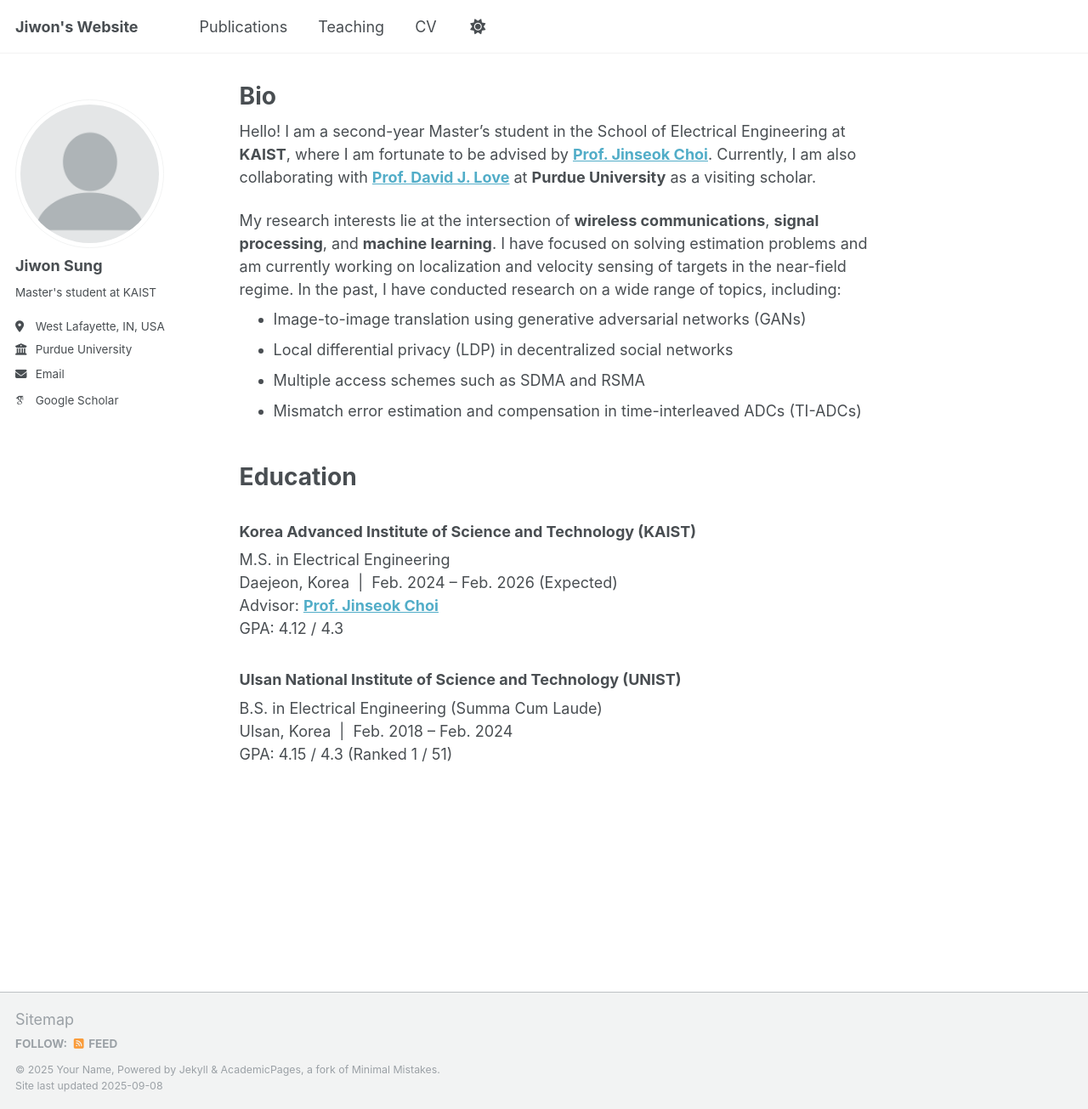
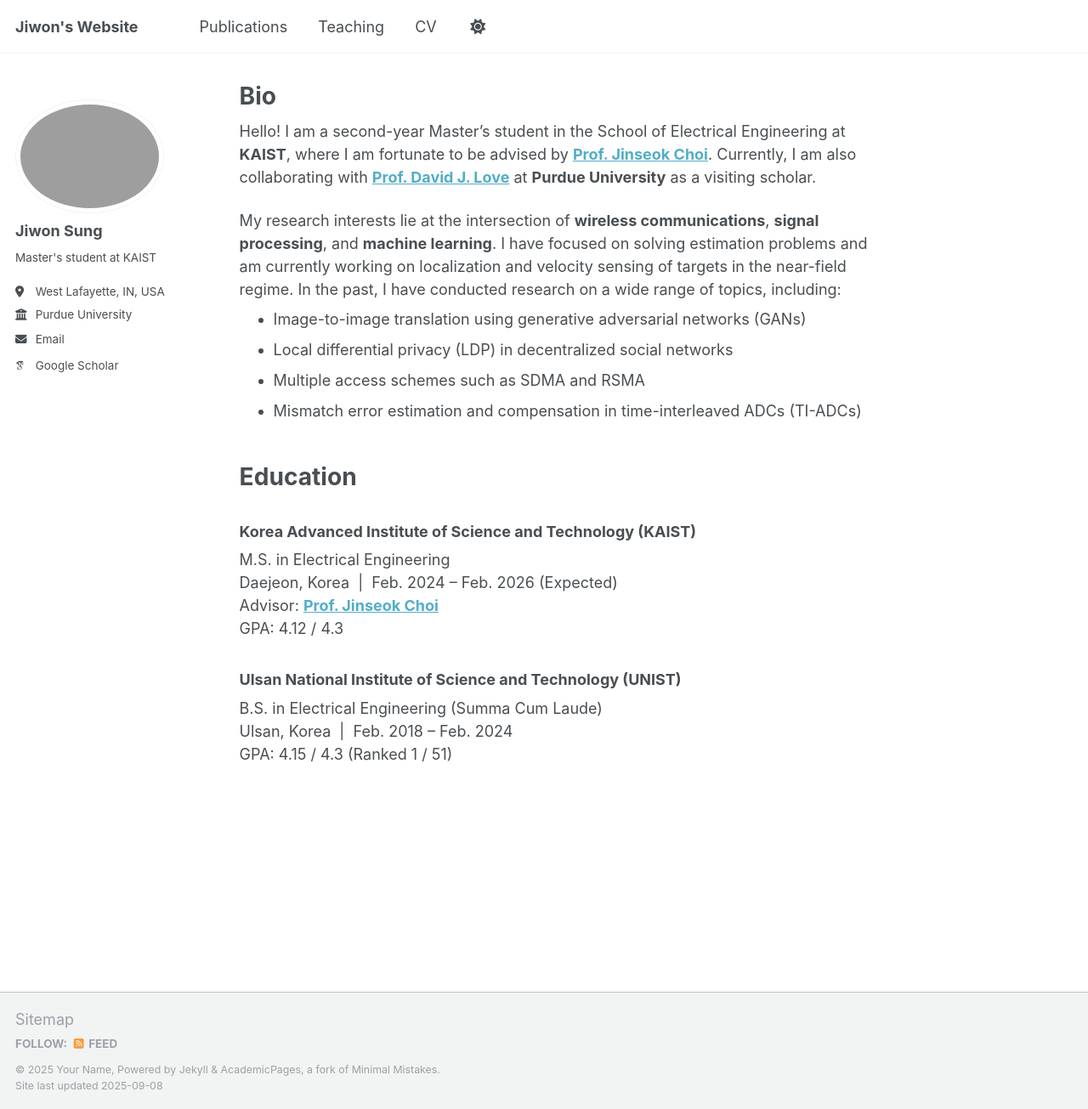
Before and after one commit to sunione/sunione.github.io, a Jekyll site: the page built from _pages/about.md, in a window 1280 px wide and 1305 px high. Shown: the whole window at 85% size. Built offline with Jekyll 4.4.1, drawn with Linux system fonts in a browser that asks for light colours; some web fonts are replaced.

Commit message:
Update _config.yml

```diff
--- a/_config.yml
+++ b/_config.yml
@@ -8,7 +8,7 @@ url: 'https://sunione.github.io'
 baseurl: ''
 repository: sunione/sunione.github.io
 author:
-  avatar: profile.png
+  avatar: profile_pic.jpeg
   name: Jiwon Sung
   pronouns: null
   bio: >-
```
